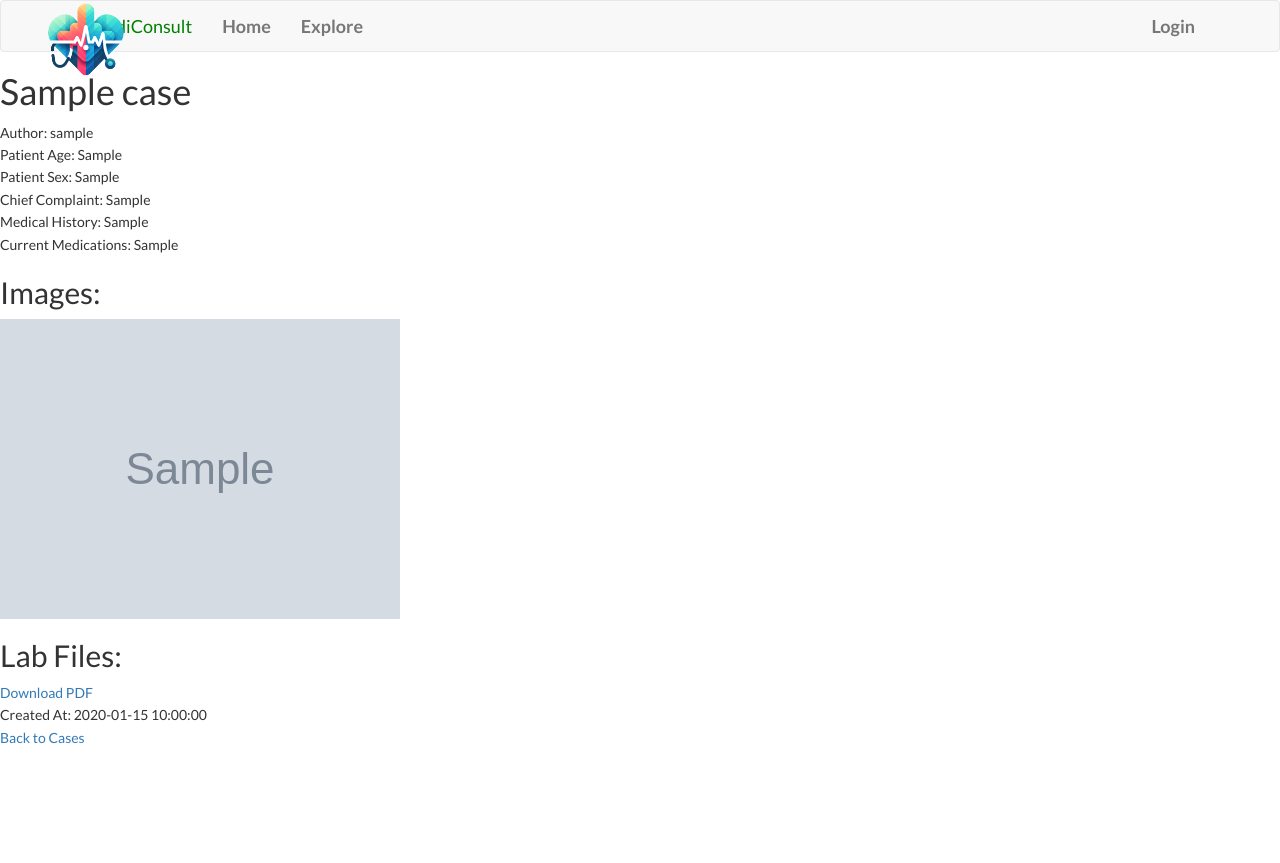
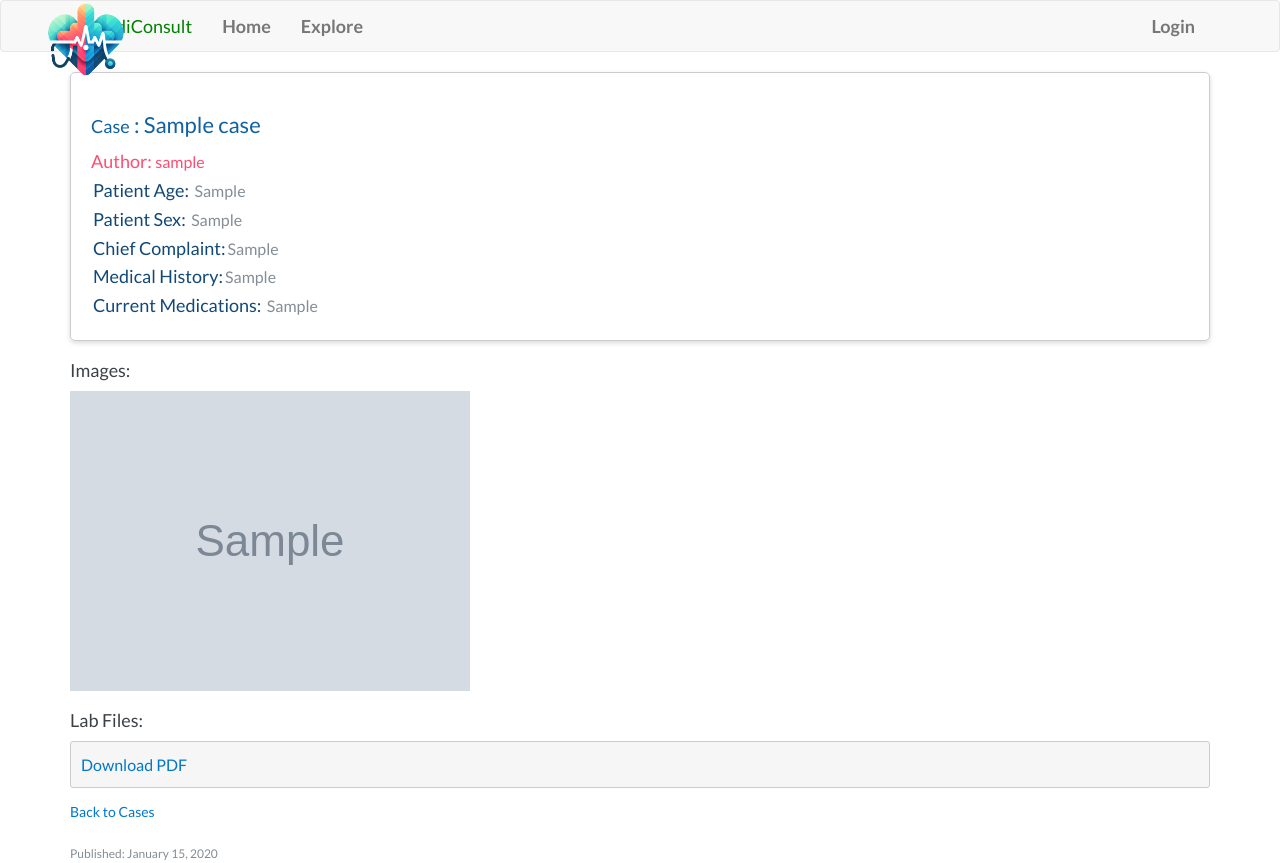
Before and after one commit to shazaaly/mediconsult, a Flask app: page /show_case/1 in a window 1280 px wide. Before the commit the page ends 800 px from the top, so only its background shows below. Run offline with Flask 3, Linux system fonts and the light colour scheme; tables that the repository leaves empty hold one stand-in row (Sample ...); some libraries are stand-ins or nearby versions.

Commit message:
cases style

```diff
--- a/app/models.py
+++ b/app/models.py
@@ -110,6 +110,7 @@ class Case(db.Model):
 
     id = db.Column(db.Integer, primary_key=True)
     title = db.Column(db.String(140))
+    question = db.Column(db.String(140))
     patient_age = db.Column(db.String(20))
     patient_sex = db.Column(db.String(10))
     chief_complaint = db.Column(db.Text)
@@ -120,7 +121,6 @@ class Case(db.Model):
     lab_files = db.Column(db.String(255))  # Store file paths for lab files
     timestamp = db.Column(db.DateTime, index=True, default=datetime.utcnow)
     user_id = db.Column(db.Integer, db.ForeignKey('user.id'))
-
     def get_images(self):
         """get images of case """
         return self.image_files.split(',') if self.image_files else []
--- a/app/routes.py
+++ b/app/routes.py
@@ -31,6 +31,7 @@ def explore():
 
     cases = Case.query.order_by(Case.timestamp.desc()).paginate(page=page, per_page=app.config['CASES_PER_PAGE'], error_out=False)
     return render_template('explore.html', title='Explore', cases=cases.items)
+
 
 
 
@@ -129,9 +130,7 @@ def reset_password(token):
 @login_required
 def user(username):
     user = User.query.filter_by(username=username).first_or_404()
-    cases = [
-        {'author':  user, 'body':'Test post 1'}
-    ]
+    cases = Case.query.filter_by(user_id = current_user.id)
     form=EmptyForm()
     return render_template('user.html', user=user, cases=cases, form=form)
 
--- a/app/static/css/base.css
+++ b/app/static/css/base.css
@@ -11,7 +11,7 @@ body {
 	margin: 0 !important;
 	font-family: 'Lato', sans-serif;
 	line-height: 1.6;
-	font-size: 14px;
+	font-size: 16px;
 	min-height: 100vh;
 	overflow-x: hidden;
 
--- /dev/null
+++ b/app/static/css/show_case.css
@@ -0,0 +1,67 @@
+.case-card {
+	border: 1px solid #ccc;
+	border-radius: 5px;
+	padding: 20px;
+	margin-bottom: 20px;
+	box-shadow: 0 2px 5px rgba(0, 0, 0, 0.15);
+
+}
+
+.case-card span {
+	font-size: 18px;
+
+}
+
+.case-title {
+	font-size: 22px;
+	color: #0f61a2;
+	margin-bottom: 10px;
+}
+
+.case-author,
+.case-detail {
+	font-size: 16px;
+	color: #848d95;
+}
+
+.case-subtitle {
+	font-size: 18px;
+	color: #3c4146;
+	margin-top: 20px;
+}
+
+.case-files {
+	list-style: none;
+	padding: 0;
+}
+
+.case-file-link {
+	display: block;
+	background-color: #f6f6f6;
+	border: 1px solid #ccc;
+	padding: 10px;
+	color: #07c;
+	text-decoration: none;
+	margin-bottom: 10px;
+	border-radius: 3px;
+}
+
+.case-file-link:hover {
+	background-color: #f1f1f1;
+}
+
+.case-date {
+	font-size: 12px;
+	color: #848d95;
+	margin-top: 20px;
+}
+
+.case-back-link {
+	color: #07c;
+	text-decoration: none;
+	font-size: 14px;
+}
+
+.case-back-link:hover {
+	text-decoration: underline;
+}
--- a/app/templates/show_case.html
+++ b/app/templates/show_case.html
@@ -1,21 +1,28 @@
 {% extends "base.html" %}
-{% block content %}
+{% import 'bootstrap/wtf.html' as wtf %}
+{% block head %}
+    {{ super() }}
+    <link rel="stylesheet" href="{{ url_for('static', filename='css/show_case.css') }}">
+{% endblock %}
 
-<h1>{{ case.title }}</h1>
-<p>Author: {{ case.author.username }}</p>
-<p>Patient Age: {{ case.patient_age }}</p>
-<p>Patient Sex: {{ case.patient_sex }}</p>
-<p>Chief Complaint: {{ case.chief_complaint }}</p>
-<p>Medical History: {{ case.medical_history }}</p>
-<p>Current Medications: {{ case.current_medications }}</p>
+{% block app_content %}
 
+<div class="case-card">
+  <h1 class="case-title"><span>Case</span> : {{ case.title }}</h1>
+  <p class="case-author" style="color:#FF4D71;"><span>Author: </span>{{ case.author.username }}</p>
+  <p class="case-detail""><span style="color:#124877;padding:2px;">Patient Age: </span>{{ case.patient_age }}</p>
+  <p class="case-detail""><span style="color:#124877;padding:2px;">Patient Sex: </span>{{ case.patient_sex }}</p>
+  <p class="case-detail""><span style="color:#124877;padding:2px;">Chief Complaint:</span>{{ case.chief_complaint }}</p>
+  <p class="case-detail""><span style="color:#124877;padding:2px;">Medical History:</span>{{ case.medical_history }}</p>
+  <p class="case-detail""><span style="color:#124877;padding:2px;">Current Medications: </span>{{ case.current_medications }}</p>
+</div>
 <!-- Display Images -->
 {% if case.get_images() %}
-  <h2>Images:</h2>
-  <ul>
+  <h2 class="case-subtitle">Images:</h2>
+  <ul class="case-images">
     {% for image_path in case.get_images() %}
       <li>
-        <img src="{{ url_for('static', filename=image_path) }}" alt="Image">
+        <img class="case-image" src="{{ url_for('static', filename=image_path) }}" alt="Image">
       </li>
     {% endfor %}
   </ul>
@@ -23,19 +30,17 @@
 
 <!-- Display Lab Files -->
 {% if case.get_lab_files() %}
-  <h2>Lab Files:</h2>
-  <ul>
+  <h2 class="case-subtitle">Lab Files:</h2>
+  <ul class="case-files">
     {% for lab_file_path in case.get_lab_files() %}
       <li>
-        <a href="{{ url_for('static', filename=lab_file_path) }}" >Download PDF</a>
+        <a class="case-file-link" href="{{ url_for('static', filename=lab_file_path) }}" >Download PDF</a>
       </li>
     {% endfor %}
   </ul>
 {% endif %}
-<p>Created At: {{ case.timestamp }}</p>
-<!-- Add more details as needed -->
 
-<!-- Link to go back to the index page -->
-<p><a href="{{ url_for('index') }}">Back to Cases</a></p>
+<p><a class="case-back-link" href="{{ url_for('explore') }}">Back to Cases</a></p>
+<p class="case-date">Published: {{ case.timestamp.strftime('%B %d, %Y') }}</p>
 
 {% endblock %}
--- a/app/templates/submit_case.html
+++ b/app/templates/submit_case.html
@@ -24,7 +24,7 @@
     <br>
 
     <label for="medical_history">Medical History:</label>
-    {{ form.medical_history(class="form-control", placeholder="Enter medical history") }}
+    {{ form.medical_history(class="form-control", placeholder="Enter medical history", rows="5") }}
     <br>
 
     <label for="current_medications">Current Medications:</label>
--- a/config.py
+++ b/config.py
@@ -13,7 +13,7 @@ class Config(object):
     MAIL_PASSWORD = 'pntp bgtk ibyq fkot'
     ADMIN='shaza.aly@gmail.com'
     # pagination
-    CASES_PER_PAGE = 3
+    CASES_PER_PAGE = 10
 
     # images and files
     IMAGE_SUPLOAD_FOLDER = os.path.join(basedir, 'app', 'static')
```
Also changed, not shown: app/static/css/explore.css (+40 -0 lines), app/static/css/user.css (added, +34 -0 lines), app/templates/_case.html (+7 -4 lines), app/templates/explore.html (+13 -13 lines), app/templates/user.html (+19 -10 lines), migrations/versions/eaae5da70e42_added_question_column.py (added, +32 -0 lines), app.db, app/static/ards1.jpg (added), app/static/ards2.jpg (added), app/static/stemi.jfif (added), app/static/stemi2.png (added), 2 other files.
